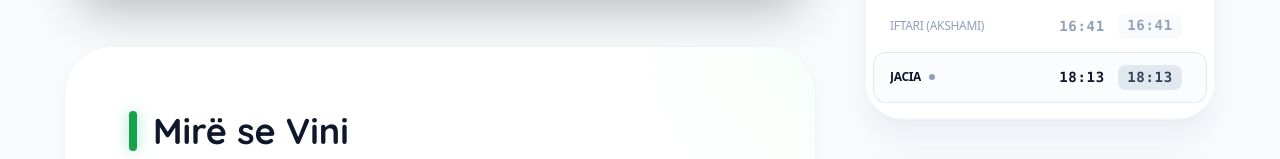
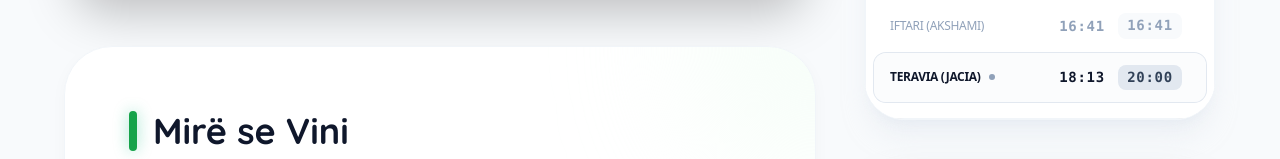
Before and after one commit to rilindkycyku/XhamiaEDushkajes, a React (Vite) app: page / in a window 1280 px wide. Shown: the part 1220-1379 px from the top of the page. Built offline with nearby package versions, Linux system fonts and the light colour scheme.

Commit message:
Eshte rregulluar kalendari Hijri si dhe eshte konvertuar jacia ne teravi ne kohen e ramazanit

```diff
--- a/src/components/PrayerTimes.jsx
+++ b/src/components/PrayerTimes.jsx
@@ -72,6 +72,10 @@ export default function PrayerTimes() {
       const o = Math.floor(oraTjeter / 60);
       return `${String(o).padStart(2, "0")}:00`;
     }
+    if (emri === "Jacia" && vaktiSot?.Jacia) {
+      if (site.ramazanActive && site.kohaTeravise) return site.kohaTeravise;
+      return vaktiSot.Jacia;
+    }
     return vaktiSot?.[emri] ?? null;
   };
 
@@ -79,11 +83,17 @@ export default function PrayerTimes() {
     if (!vaktiSot) return [];
     const moments = [];
     const namazet = ["Imsaku", "Sabahu", "Lindja", "Dreka", "Ikindia", "Akshami", "Jacia"];
+    const getLabel = (id) => {
+      if (id === 'Imsaku' && site.ramazanActive) return "Syfyri (Imsaku)";
+      if (id === 'Akshami' && site.ramazanActive) return "Iftari (Akshami)";
+      if (id === 'Jacia' && site.ramazanActive) return "Teravia (Jacia)";
+      return id;
+    };
     namazet.forEach(n => {
       if (vaktiSot[n]) {
-        moments.push({ id: n, label: n, kohe: vaktiSot[n] });
+        moments.push({ id: n, label: getLabel(n), kohe: vaktiSot[n] });
         const xh = xhemati(n);
-        if (xh) moments.push({ id: n, label: `${n} (xhemat)`, kohe: xh });
+        if (xh) moments.push({ id: n, label: `${getLabel(n)} (xhemat)`, kohe: xh });
       }
     });
     return moments;
@@ -170,7 +180,7 @@ export default function PrayerTimes() {
     { id: "Dreka", label: "Dreka" },
     { id: "Ikindia", label: "Ikindia" },
     { id: "Akshami", label: site.ramazanActive ? "Iftari (Akshami)" : "Akshami" },
-    { id: "Jacia", label: "Jacia" },
+    { id: "Jacia", label: site.ramazanActive ? "Teravia (Jacia)" : "Jacia" },
   ], []);
 
   if (!vaktiSot) return <div className="h-64 bg-slate-50 animate-pulse rounded-2xl" />;
--- a/src/components/VaktetTicker.jsx
+++ b/src/components/VaktetTicker.jsx
@@ -18,6 +18,7 @@ const getSabahuXhemat = (vaktiSot) => {
 
 const ITEMS_CONFIG = (dataSot, vaktiSot) => {
     const xhSabahu = getSabahuXhemat(vaktiSot);
+    const kohaTeravise = (siteConfig.ramazanActive && siteConfig.kohaTeravise) || vaktiSot.Jacia;
 
     if (siteConfig.ramazanActive) {
         return [
@@ -26,7 +27,7 @@ const ITEMS_CONFIG = (dataSot, vaktiSot) => {
             { text: `Përfundimi i Syfyrit: ${vaktiSot.Imsaku}`, icon: 'moon' },
             { text: `Namazi i Sabahut: ${xhSabahu}`, icon: 'moon2' },
             { text: `Fillimi i Iftarit: ${vaktiSot.Akshami}`, icon: 'sun' },
-            { text: `Namazi i Teravive: 20:00`, icon: 'moon' },
+            { text: `Namazi i Teravive: ${kohaTeravise}`, icon: 'moon' },
             { text: siteConfig.mesazhiRamazanitEnd, icon: 'sparkles2' },
         ];
     }
--- a/src/data/site.json
+++ b/src/data/site.json
@@ -13,5 +13,6 @@
   "ramazanActive": true,
   "mesazhiRamazanitStart": "Urime muaji i shenjtë i Ramazanit!",
   "mesazhiRamazanitEnd": "Agjërim të lehtë dhe të pranuar për të gjithë besimtarët!",
+  "kohaTeravise": "20:00",
   "website": "https://xhamiaedushkajes.org"
 }
--- a/src/pages/KohetENamazitPerSot.jsx
+++ b/src/pages/KohetENamazitPerSot.jsx
@@ -138,6 +138,10 @@ export default function KohetENamazitPerSot() {
       const o = Math.floor(oraTjeter / 60);
       return `${String(o).padStart(2, "0")}:00`;
     }
+    if (emri === "Jacia" && todayData?.Jacia) {
+      if (site.ramazanActive && site.kohaTeravise) return site.kohaTeravise;
+      return todayData.Jacia;
+    }
     return todayData?.[emri] ?? null;
   };
 
@@ -145,11 +149,17 @@ export default function KohetENamazitPerSot() {
     if (!todayData) return [];
     const moments = [];
     const namazet = ["Imsaku", "Sabahu", "Lindja", "Dreka", "Ikindia", "Akshami", "Jacia"];
+    const getLabel = (id) => {
+      if (id === 'Imsaku' && site.ramazanActive) return "Syfyri (Imsaku)";
+      if (id === 'Akshami' && site.ramazanActive) return "Iftari (Akshami)";
+      if (id === 'Jacia' && site.ramazanActive) return "Teravia (Jacia)";
+      return id;
+    };
     namazet.forEach(n => {
       if (todayData[n]) {
-        moments.push({ id: n, label: n, kohe: todayData[n] });
+        moments.push({ id: n, label: getLabel(n), kohe: todayData[n] });
         const xh = xhemati(n);
-        if (xh) moments.push({ id: n, label: `${n} (xhemat)`, kohe: xh });
+        if (xh) moments.push({ id: n, label: `${getLabel(n)} (xhemat)`, kohe: xh });
       }
     });
     return moments;
@@ -215,7 +225,7 @@ export default function KohetENamazitPerSot() {
     { id: "Dreka", label: "Dreka" },
     { id: "Ikindia", label: "Ikindia" },
     { id: "Akshami", label: site.ramazanActive ? "Iftari (Akshami)" : "Akshami" },
-    { id: "Jacia", label: "Jacia" },
+    { id: "Jacia", label: site.ramazanActive ? "Teravia (Jacia)" : "Jacia" },
   ], []);
 
   if (!todayData) return null;
--- a/src/pages/TvDisplay.jsx
+++ b/src/pages/TvDisplay.jsx
@@ -98,12 +98,17 @@ export default function TvDisplay() {
                     const o = Math.floor(oraTjeter / 60);
                     return `${String(o).padStart(2, "0")}:00`;
                 }
+                if (emri === "Jacia" && vaktiSot?.Jacia) {
+                    if (site.ramazanActive && site.kohaTeravise) return site.kohaTeravise;
+                    return vaktiSot.Jacia;
+                }
                 return rreshti?.[emri] ?? null;
             };
 
             const getLabel = (id) => {
                 if (id === 'Imsaku' && site.ramazanActive) return "Syfyri (Imsaku)";
                 if (id === 'Akshami' && site.ramazanActive) return "Iftari (Akshami)";
+                if (id === 'Jacia' && site.ramazanActive) return "Teravia (Jacia)";
                 return id;
             };
 
@@ -207,6 +212,10 @@ export default function TvDisplay() {
             const o = Math.floor(oraTjeter / 60);
             return `${String(o).padStart(2, "0")}:00`;
         }
+        if (emri === "Jacia" && vaktiSot?.Jacia) {
+            if (site.ramazanActive && site.kohaTeravise) return site.kohaTeravise;
+            return vaktiSot.Jacia;
+        }
         return vaktiSot?.[emri] ?? null;
     };
 
@@ -217,7 +226,7 @@ export default function TvDisplay() {
         { id: "Dreka", label: "Dreka" },
         { id: "Ikindia", label: "Ikindia" },
         { id: "Akshami", label: site.ramazanActive ? "Iftari (Akshami)" : "Akshami" },
-        { id: "Jacia", label: "Jacia" },
+        { id: "Jacia", label: site.ramazanActive ? "Teravia (Jacia)" : "Jacia" },
     ], []);
 
     const hijriDate = useMemo(() => {
@@ -226,34 +235,42 @@ export default function TvDisplay() {
             const adjustedDate = new Date(currentTime);
             adjustedDate.setDate(adjustedDate.getDate() - 1);
 
-            const dateStr = new Intl.DateTimeFormat('en-US-u-ca-islamic', {
-                day: 'numeric',
-                month: 'long',
-                year: 'numeric'
-            }).format(adjustedDate);
+            // Use 'numeric' for parts to avoid translation and era issues (like "bc" on Safari)
+            // We try 'u-ca-islamic-umalqura' first, then fallback to 'u-ca-islamic'
+            let parts;
+            try {
+                parts = new Intl.DateTimeFormat('en-u-ca-islamic-umalqura', {
+                    day: 'numeric',
+                    month: 'numeric',
+                    year: 'numeric'
+                }).formatToParts(adjustedDate);
+            } catch (e) {
+                parts = new Intl.DateTimeFormat('en-u-ca-islamic', {
+                    day: 'numeric',
+                    month: 'numeric',
+                    year: 'numeric'
+                }).formatToParts(adjustedDate);
+            }
 
-            // Map English Islamic months to Albanian
-            const monthMap = {
-                "Muharram": "Muharrem",
-                "Safar": "Safer",
-                "Rabiʻ I": "Rebiul Evel",
-                "Rabiʻ II": "Rebiul Ahir",
-                "Jumada I": "Xhumadel Ula",
-                "Jumada II": "Xhumadel Ahire",
-                "Rajab": "Rexhep",
-                "Shaʻban": "Shaban",
-                "Ramadan": "Ramazan",
-                "Shawwal": "Sheval",
-                "Dhuʻl-Qiʻdah": "Dhul Kade",
-                "Dhuʻl-Hijjah": "Dhul Hixhe"
-            };
+            const d = parts.find(p => p.type === 'day')?.value;
+            const m = parts.find(p => p.type === 'month')?.value;
+            let y = parts.find(p => p.type === 'year')?.value;
 
-            let formatted = dateStr;
-            Object.keys(monthMap).forEach(key => {
-                formatted = formatted.replace(key, monthMap[key]);
-            });
-            // Cleanup "AH" suffix if present and formatting
-            return formatted.replace(" AH", "").trim();
+            // Clean year from any era suffixes (like "AH" or "bc")
+            if (y) {
+                y = y.replace(/[^0-9]/g, '');
+            }
+
+            const monthNames = [
+                "Muharrem", "Safer", "Rebiul Evel", "Rebiul Ahir",
+                "Xhumadel Ula", "Xhumadel Ahire", "Rexhep", "Shaban",
+                "Ramazan", "Sheval", "Dhul Kade", "Dhul Hixhe"
+            ];
+
+            const monthIndex = parseInt(m) - 1;
+            const albanianMonth = monthNames[monthIndex] || "";
+
+            return `${d} ${albanianMonth} ${y}`;
         } catch (e) {
             return "";
         }
```
Lines whose indentation alone changed are shown as unchanged.
